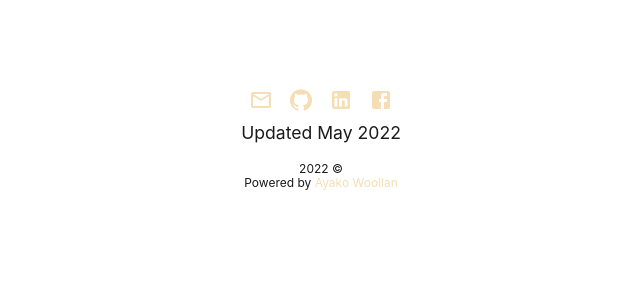
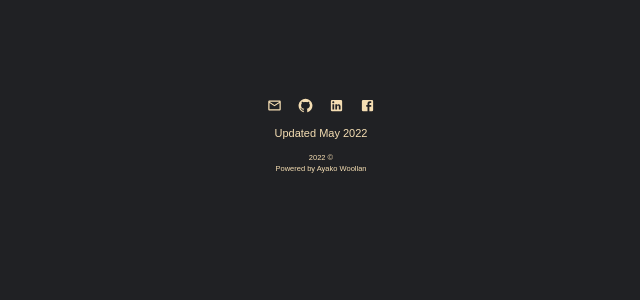
Before and after one commit to ayacomputer/cook-helper, a React (Create React App) app in the folder client/: page /createRecipe in a window 1280 px wide. Shown: the top 300 px of the page, without its empty margins (319-959 px from the left). Built offline with nearby package versions, Linux system fonts and the light colour scheme.

Commit message:
updating App.css

```diff
--- a/client/src/App.css
+++ b/client/src/App.css
@@ -0,0 +1,132 @@
+@import-normalize;
+
+:root {
+    --darkColor: rgb(32, 33, 36);
+    --lightColor: wheat;
+    --primeColor: rgba(150, 202, 27, 0.911);
+    --secondColor: rgba(223, 100, 78, 0.911);
+    --secondColor: rgba(207, 126, 120, 0.911);
+    --primeBorder: dashed 2px var(--lightColor);
+    --secondBorder: solid 1px var(--lightColor);
+    --borderRadius: 1rem;
+}
+
+::selection {
+    background-color: rgb(221, 53, 53);
+    color: var(--darkColor);
+}
+
+:target {
+    padding-top: 8rem;
+}
+
+html {
+    font-size: 62.5%;
+    box-sizing: border-box;
+    transition: all 0.5s ease-in-out;
+}
+
+body {
+    box-sizing: border-box;
+    font-size: 3rem;
+    line-height: 1.5;
+    font-family: 'Nunito', 'Outfit', sans-serif;
+    background-color: var(--darkColor);
+    text-align: center;
+    color: var(--lightColor);
+}
+
+
+h1 {
+    font-size: 4.5rem;
+    text-transform: uppercase;
+    color: var(--lightColor);
+    padding: 5rem 3rem 2rem 3rem;
+
+}
+
+h2 {
+    font-size: 4rem;
+    color: var(--primeColor);
+    font-family: 'Comforter', cursive, sans-serif;
+}
+
+hr {
+    border: var(--secondBorder);
+    width: 80%;
+}
+
+.primary,
+.contact-form {
+    color: var(--lightColor);
+    margin: "1 rem"
+}
+
+h3 {
+    display: block;
+    font-size: 3rem;
+    color: var(--primeColor);
+
+}
+
+header {
+    width: 100%;
+    margin: 0 auto;
+}
+
+main {
+    margin: 5rem;
+}
+
+svg:hover {
+    transform: scale(1.5);
+    transition: all 0.5s ease-in-out;
+}
+
+
+
+.project:hover,
+button:hover {
+    transform: scale(1.2);
+    transition: all 1s ease-in-out;
+}
+
+.App {
+    text-align: center;
+}
+
+.App-logo {
+    height: 40vmin;
+    pointer-events: none;
+}
+
+@media (prefers-reduced-motion: no-preference) {
+    .App-logo {
+        animation: App-logo-spin infinite 20s linear;
+    }
+}
+
+.App-header {
+    background-color: #282c34;
+    min-height: 100vh;
+    display: flex;
+    flex-direction: column;
+    align-items: center;
+    justify-content: center;
+    font-size: calc(10px + 2vmin);
+    color: white;
+}
+
+.App-link {
+    color: #61dafb;
+}
+
+@keyframes App-logo-spin {
+    from {
+        transform: rotate(0deg);
+    }
+
+    to {
+        transform: rotate(360deg);
+    }
+}
```
